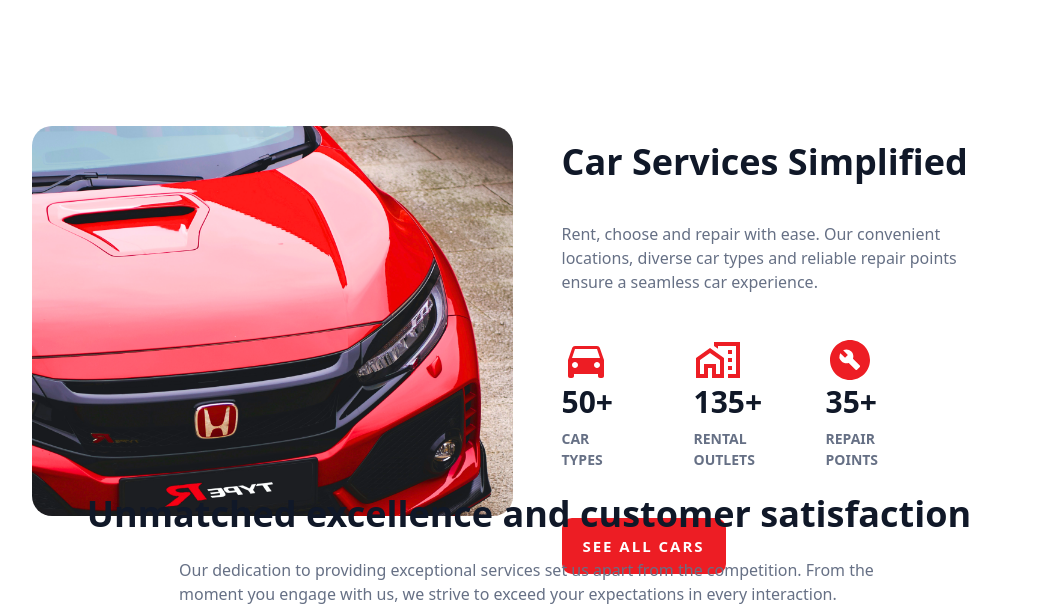
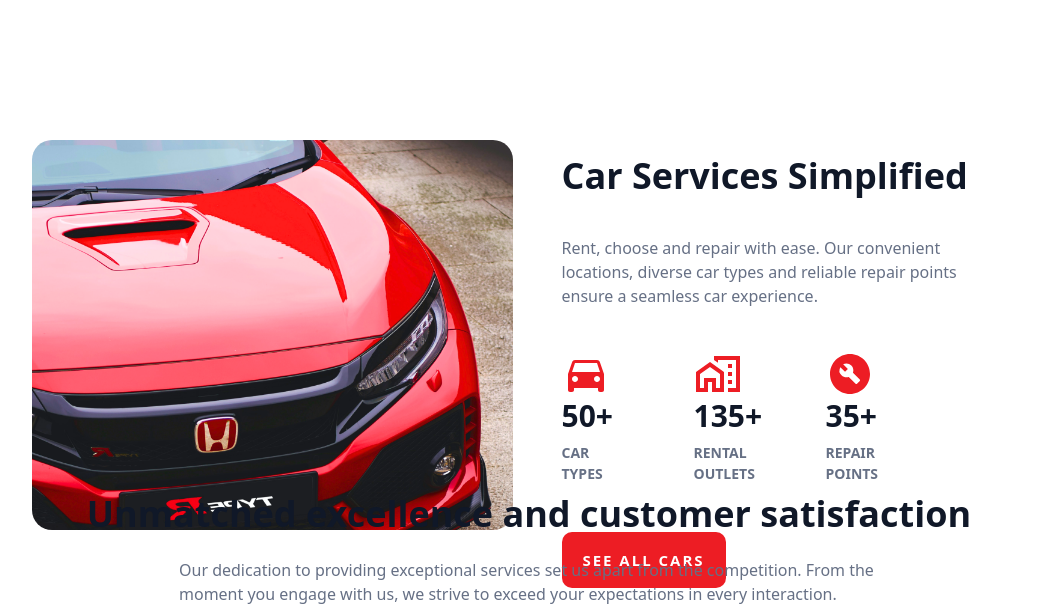
Before and after one commit to Afzal-tipu/car_rental_app, a Next.js app: page / in a window 1280 px wide. Shown: the part 1600-2212 px from the top of the page, without its empty margins (111-1168 px from the left). Built offline with nearby package versions, Linux system fonts and the light colour scheme; grey boxes are pictures that could not be loaded.

Commit message:
Project Deploy

```diff
--- a/src/app/components/About.js
+++ b/src/app/components/About.js
@@ -30,7 +30,7 @@
 
     return (
       <section className="section flex items-center" id="about" ref={ref}>
-        <div className="container mx-auto">
+        <div className="container mx-auto mt-7">
           <div className="flex flex-col lg:flex-row lg:justify-between gap-x-8">
             {/*  ========== image ======== */}
             <motion.div
```
